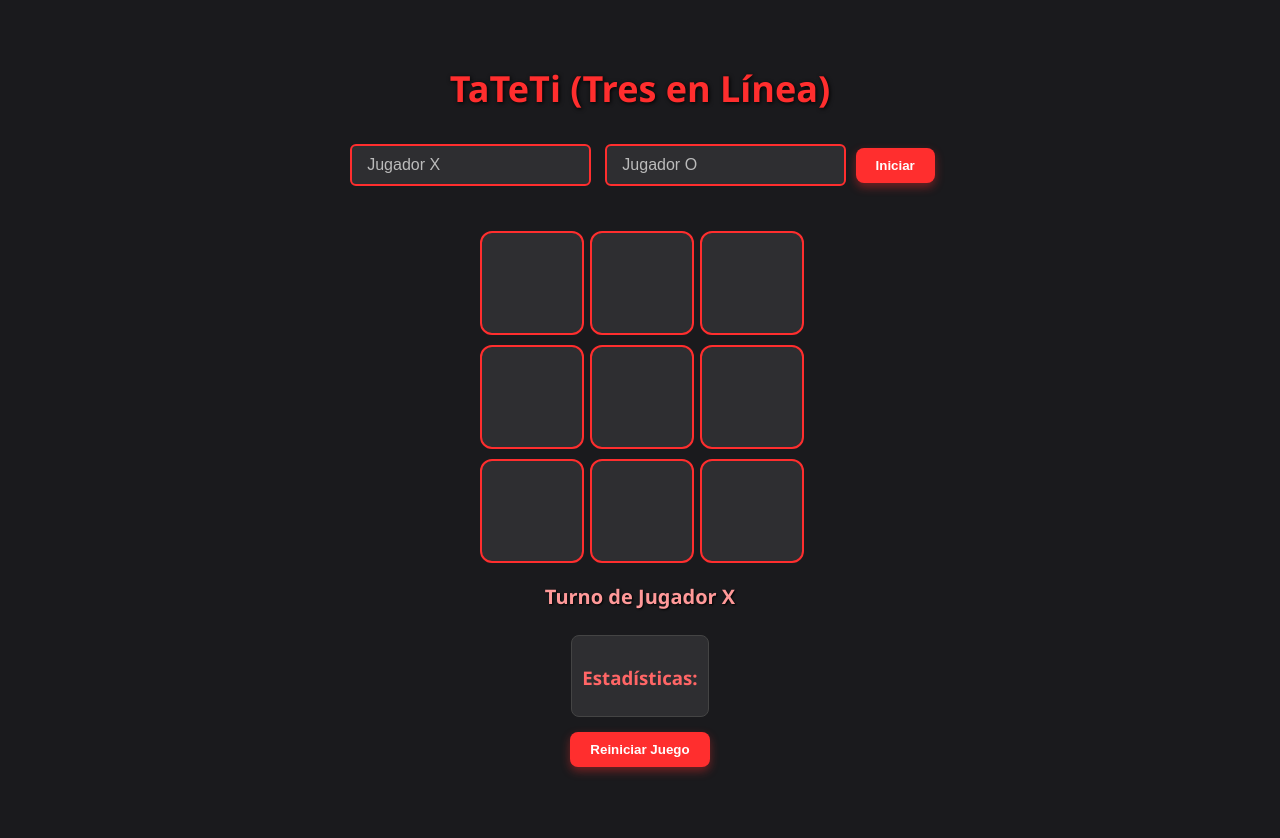
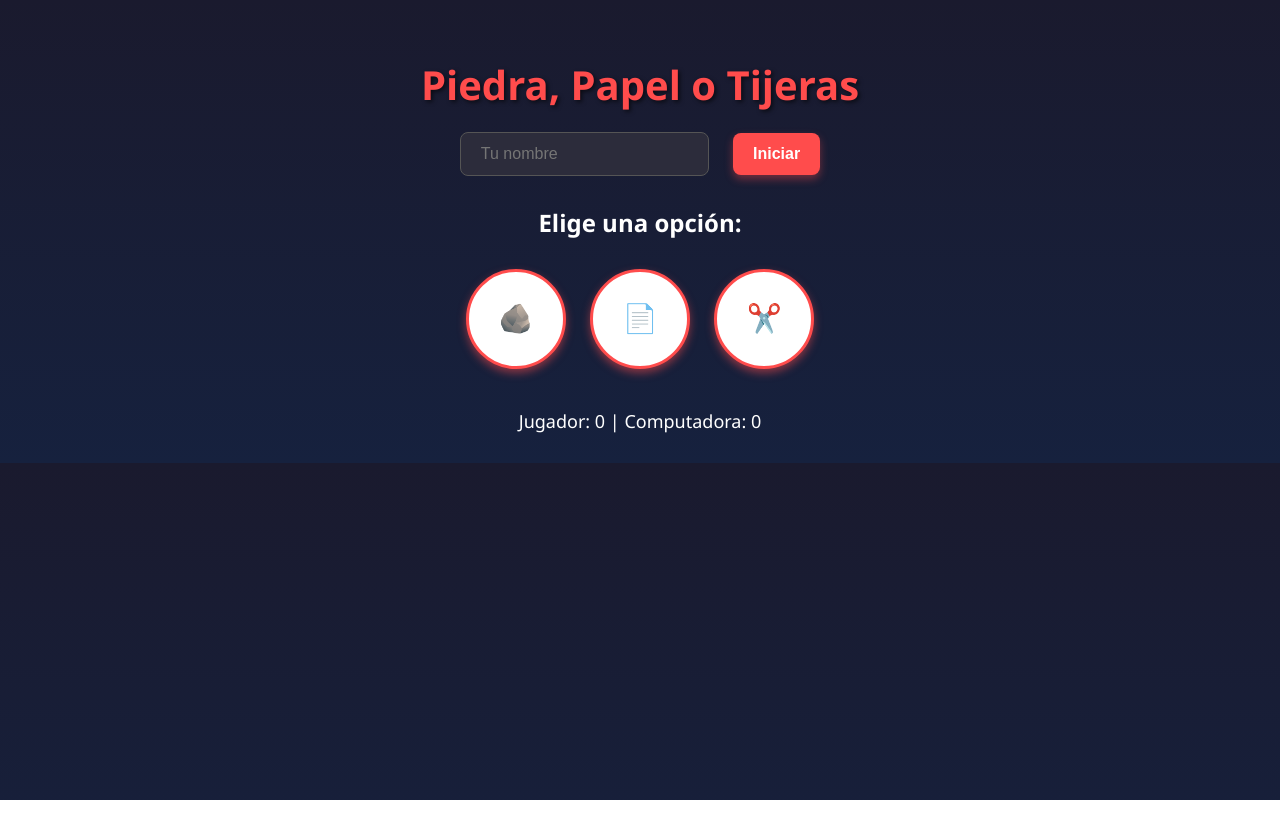
Before and after one commit to ThiagoCarrizo06/JUEGOS, a plain HTML site: page index.html in a window 1280 px wide. Both pictures are taken after a click on the button "Iniciar". After the commit the page ends 800 px from the top, so only its background shows below. Drawn offline with Linux system fonts and the light colour scheme.

Commit message:
piedraPapelTijera

```diff
--- a/estilo.css
+++ b/estilo.css
@@ -1,118 +1,78 @@
 body {
   font-family: 'Segoe UI', sans-serif;
-  background: #1a1a1d;
-  color: #fff;
+  background: linear-gradient(to bottom, #1a1a2e, #16213e);
+  color: #ffffff;
+  text-align: center;
+  padding: 30px;
   margin: 0;
-  padding: 0;
-  display: flex;
-  flex-direction: column;
-  align-items: center;
-  justify-content: flex-start;
-  min-height: 100vh;
-  padding-top: 40px;
 }
 
 h1 {
-  color: #ff2e2e;
-  font-size: 36px;
-  margin-bottom: 20px;
-  text-shadow: 1px 1px 4px #000;
+  color: #ff4c4c;
+  font-size: 2.5em;
+  margin-bottom: 10px;
+  text-shadow: 2px 2px 4px rgba(0,0,0,0.6);
 }
 
-#formulario {
-  margin-bottom: 20px;
+input, button {
+  padding: 12px 20px;
+  margin: 10px;
+  border: none;
+  border-radius: 8px;
+  font-size: 16px;
+  outline: none;
+  transition: all 0.3s ease;
 }
 
-#formulario input {
-  padding: 10px 15px;
-  margin: 5px;
-  border: 2px solid #ff2e2e;
-  border-radius: 6px;
-  background-color: #2e2e31;
+input {
+  background-color: #2c2c3b;
   color: #fff;
-  font-size: 16px;
-}
-
-#formulario input::placeholder {
-  color: #bbb;
+  border: 1px solid #555;
 }
 
 button {
-  margin-top: 15px;
-  padding: 10px 20px;
-  border: none;
-  border-radius: 8px;
-  cursor: pointer;
-  background: #ff2e2e;
+  background-color: #ff4c4c;
   color: #fff;
   font-weight: bold;
-  transition: background 0.3s;
-  box-shadow: 0 4px 10px rgba(255, 46, 46, 0.4);
+  box-shadow: 0 4px 8px rgba(255, 76, 76, 0.4);
 }
 
 button:hover {
-  background: #cc2525;
+  background-color: #ff1a1a;
+  transform: scale(1.05);
 }
 
-#tablero {
-  display: grid;
-  grid-template-columns: repeat(3, 100px);
-  grid-gap: 10px;
+.opciones {
   margin-top: 20px;
 }
 
-.celda {
+.opciones button {
   width: 100px;
   height: 100px;
-  font-size: 40px;
-  background: #2e2e31;
-  border: 2px solid #ff2e2e;
-  border-radius: 12px;
-  display: flex;
-  align-items: center;
-  justify-content: center;
-  cursor: pointer;
-  transition: background 0.3s;
-  color: #fff;
+  font-size: 28px;
+  margin: 10px;
+  background-color: #fff;
+  color: #000;
+  border: 3px solid #ff4c4c;
+  border-radius: 50%;
+  box-shadow: 0 4px 8px rgba(255, 76, 76, 0.5);
+  transition: transform 0.2s, background-color 0.3s;
 }
 
-.celda:hover {
-  background: #3a3a3d;
+.opciones button:hover {
+  background-color: #ffcccc;
+  transform: scale(1.1);
 }
 
-#estado {
-  margin-top: 20px;
+#resultado {
+  margin-top: 30px;
   font-size: 20px;
   font-weight: bold;
-  color: #ff9999;
-  text-shadow: 1px 1px 2px #000;
+  color: #fce38a;
 }
 
-#estadisticas {
-  margin-top: 25px;
-  padding: 10px;
-  background-color: #2e2e31;
-  border: 1px solid #444;
-  border-radius: 8px;
-  max-width: 300px;
+#puntajes {
+  margin-top: 15px;
+  font-size: 18px;
+  color: #ffffff;
 }
-
-#estadisticas h3 {
-  color: #ff6666;
-  margin-bottom: 10px;
-}
-
-#estadisticas ul {
-  list-style-type: none;
-  padding: 0;
-}
-
-#estadisticas li {
-  padding: 5px 0;
-  border-bottom: 1px solid #444;
-  color: #eee;
-}
-
-#estadisticas li:last-child {
-  border-bottom: none;
-}
--- a/index.html
+++ b/index.html
@@ -1,22 +1,26 @@
 <!DOCTYPE html>
 <html lang="es">
 <head>
-  <meta charset="UTF-8" />
-  <meta name="viewport" content="width=device-width, initial-scale=1.0"/>
-  <title>TaTeTi - Tres en Línea</title>
-  <link rel="stylesheet" href="estilo.css" />
+  <meta charset="UTF-8">
+  <meta name="viewport" content="width=device-width, initial-scale=1.0">
+  <title>Piedra, Papel o Tijeras</title>
+  <link rel="stylesheet" href="estilo.css">
 </head>
 <body>
-  <h1>TaTeTi (Tres en Línea)</h1>
-  <div id="formulario">
-    <input type="text" id="jugador1" placeholder="Jugador X">
-    <input type="text" id="jugador2" placeholder="Jugador O">
-    <button onclick="iniciarJuego()">Iniciar</button>
+  <h1>Piedra, Papel o Tijeras</h1>
+  <input type="text" id="nombreJugador" placeholder="Tu nombre">
+  <button onclick="iniciarJuego()">Iniciar</button>
+
+  <div id="juego" style="display:none">
+    <h2>Elige una opción:</h2>
+    <div class="opciones">
+      <button onclick="jugar('piedra')">🪨</button>
+      <button onclick="jugar('papel')">📄</button>
+      <button onclick="jugar('tijeras')">✂️</button>
+    </div>
+    <div id="resultado"></div>
+    <div id="puntajes"></div>
   </div>
-  <div id="tablero"></div>
-  <div id="estado"></div>
-  <div id="estadisticas"></div>
-  <button onclick="reiniciarJuego()">Reiniciar Juego</button>
 
   <script src="script.js"></script>
 </body>
--- a/script.js
+++ b/script.js
@@ -1,85 +1,42 @@
-let turno = 'X';
-let celdas;
-let jugadorX = '';
-let jugadorO = '';
-let juegoActivo = false;
+let jugador = '';
+let puntajes = { jugador: 0, computadora: 0 };
 
 function iniciarJuego() {
-  jugadorX = document.getElementById('jugador1').value.trim() || 'Jugador X';
-  jugadorO = document.getElementById('jugador2').value.trim() || 'Jugador O';
-  turno = 'X';
-  juegoActivo = true;
-  document.getElementById('estado').textContent = `Turno de ${turno === 'X' ? jugadorX : jugadorO}`;
-  crearTablero();
+  jugador = document.getElementById('nombreJugador').value.trim() || 'Jugador';
+  document.getElementById('juego').style.display = 'block';
+  mostrarPuntajes();
 }
 
-function crearTablero() {
-  const tablero = document.getElementById('tablero');
-  tablero.innerHTML = '';
-  for (let i = 0; i < 9; i++) {
-    const div = document.createElement('div');
-    div.className = 'celda';
-    div.dataset.index = i;
-    div.addEventListener('click', marcarCelda);
-    tablero.appendChild(div);
+function jugar(eleccionJugador) {
+  const opciones = ['piedra', 'papel', 'tijeras'];
+  const eleccionPC = opciones[Math.floor(Math.random() * 3)];
+  let resultado = '';
+
+  if (eleccionJugador === eleccionPC) {
+    resultado = '¡Empate!';
+  } else if (
+    (eleccionJugador === 'piedra' && eleccionPC === 'tijeras') ||
+    (eleccionJugador === 'papel' && eleccionPC === 'piedra') ||
+    (eleccionJugador === 'tijeras' && eleccionPC === 'papel')
+  ) {
+    resultado = `¡${jugador} gana!`;
+    puntajes.jugador++;
+  } else {
+    resultado = '¡La computadora gana!';
+    puntajes.computadora++;
   }
-  celdas = Array(9).fill(null);
+
+  document.getElementById('resultado').innerText = `${jugador}: ${eleccionJugador} - PC: ${eleccionPC}\n${resultado}`;
+  guardarPuntajes();
+  mostrarPuntajes();
 }
 
-function marcarCelda(e) {
-  const index = e.target.dataset.index;
-  if (!juegoActivo || celdas[index]) return;
-
-  celdas[index] = turno;
-  e.target.textContent = turno;
-
-  if (verificarGanador()) {
-    const ganador = turno === 'X' ? jugadorX : jugadorO;
-    document.getElementById('estado').textContent = `¡${ganador} gana!`;
-    guardarEstadistica(ganador);
-    juegoActivo = false;
-    return;
-  }
-
-  if (!celdas.includes(null)) {
-    document.getElementById('estado').textContent = '¡Empate!';
-    guardarEstadistica('Empates');
-    juegoActivo = false;
-    return;
-  }
-
-  turno = turno === 'X' ? 'O' : 'X';
-  document.getElementById('estado').textContent = `Turno de ${turno === 'X' ? jugadorX : jugadorO}`;
+function guardarPuntajes() {
+  const data = JSON.parse(localStorage.getItem('ppt-jugadores') || '{}');
+  data[jugador] = puntajes.jugador;
+  localStorage.setItem('ppt-jugadores', JSON.stringify(data));
 }
 
-function verificarGanador() {
-  const combinaciones = [
-    [0,1,2], [3,4,5], [6,7,8],
-    [0,3,6], [1,4,7], [2,5,8],
-    [0,4,8], [2,4,6]
-  ];
-  return combinaciones.some(comb => comb.every(i => celdas[i] === turno));
+function mostrarPuntajes() {
+  document.getElementById('puntajes').innerText = `${jugador}: ${puntajes.jugador} | Computadora: ${puntajes.computadora}`;
 }
-
-function guardarEstadistica(ganador) {
-  const estadisticas = JSON.parse(localStorage.getItem('tateti-scores') || '{}');
-  estadisticas[ganador] = (estadisticas[ganador] || 0) + 1;
-  localStorage.setItem('tateti-scores', JSON.stringify(estadisticas));
-  mostrarEstadisticas();
-}
-
-function mostrarEstadisticas() {
-  const estadisticas = JSON.parse(localStorage.getItem('tateti-scores') || '{}');
-  let html = '<h3>Estadísticas:</h3><ul>';
-  for (const jugador in estadisticas) {
-    html += `<li>${jugador}: ${estadisticas[jugador]} victoria(s)</li>`;
-  }
-  html += '</ul>';
-  document.getElementById('estadisticas').innerHTML = html;
-}
-
-function reiniciarJuego() {
-  iniciarJuego();
-}
-
-window.onload = mostrarEstadisticas;
```
